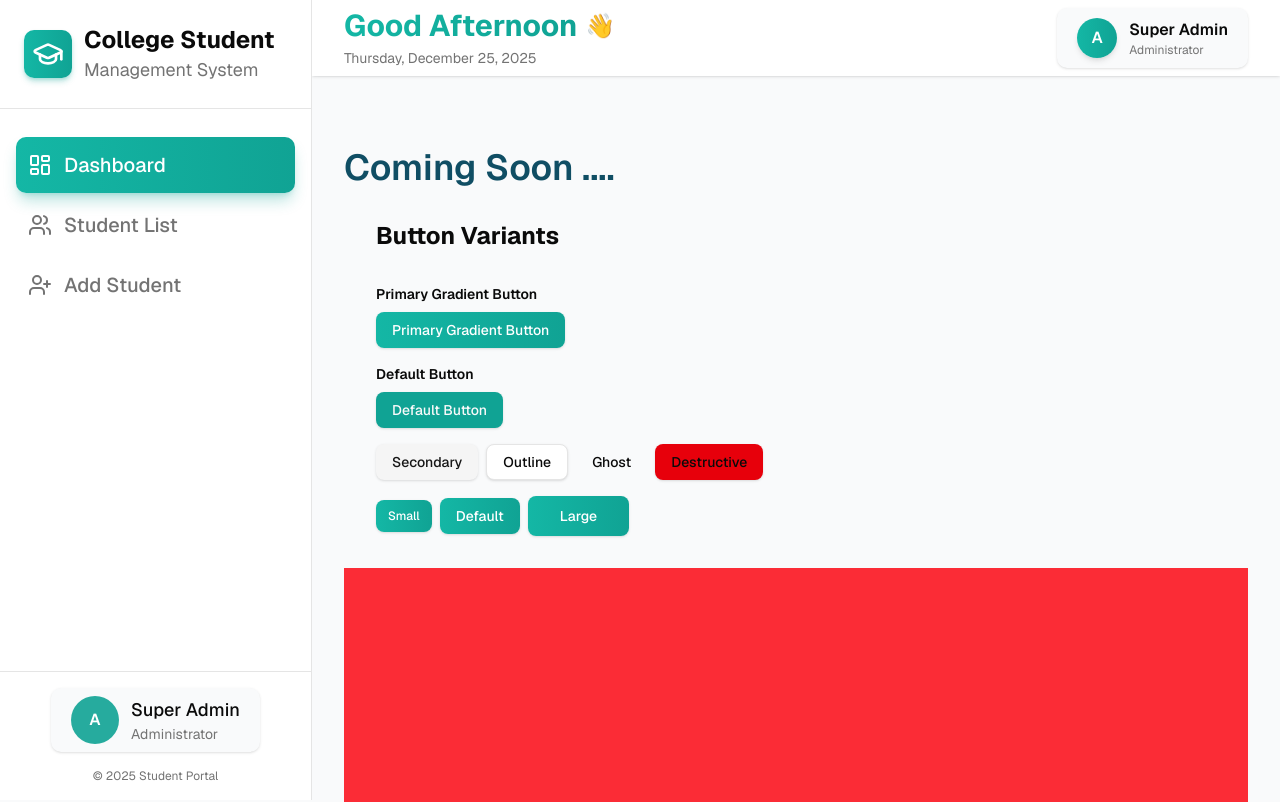
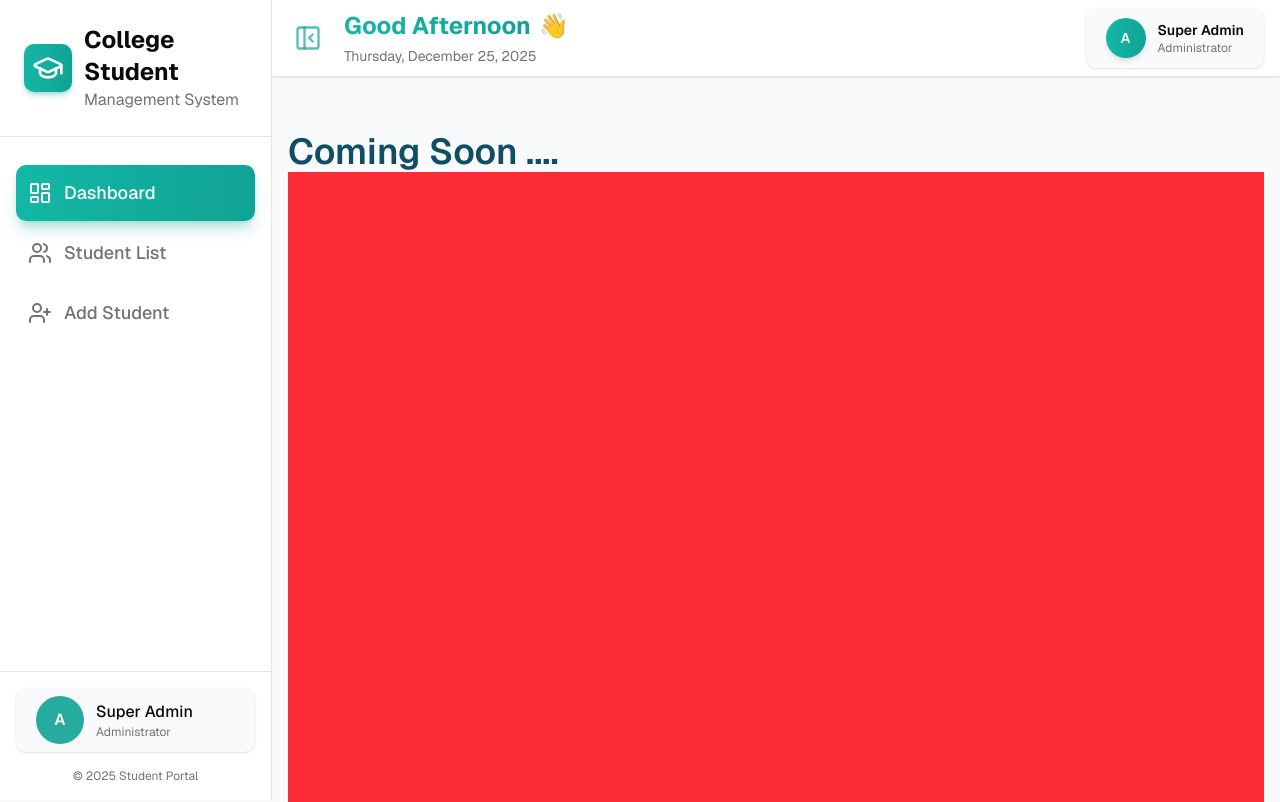
Before and after one commit to mdmitulhossen/Assignment-College-Student-Management-System, a Next.js app: page / in a window 1280 px wide. Shown: the top 802 px of the page. Built offline with nearby package versions, Linux system fonts and the light colour scheme.

Commit message:
feat: responsive side bar & updated collapse

```diff
--- a/src/app/(dashboard)/layout.tsx
+++ b/src/app/(dashboard)/layout.tsx
@@ -2,7 +2,8 @@
 
 import SideBar from "@/components/shared/SideBar";
 import TopBar from "@/components/shared/TopBar";
-
+import { cn } from "@/lib/utils";
+import { useSidebarStore } from "@/store/sidebar-store";
 
 interface DashboardLayoutProps {
     children: React.ReactNode;
@@ -12,14 +13,23 @@ interface DashboardLayoutProps {
 }
 
 const DashboardLayout = ({ children, title = "Dashboard", subtitle, action }: DashboardLayoutProps) => {
-    // const isExpanded = useSidebarStore((state) => state.isExpanded);
+    const { isExpanded } = useSidebarStore();
 
     return (
         <div className="min-h-screen bg-gray-50 dark:bg-gray-900">
             <SideBar />
-            <div className="ml-78">
+
+            <div className={cn(
+                "transition-all duration-300",
+                // Mobile: No margin (sidebar is overlay)
+                "ml-0",
+                // lg to 2xl: 68 width normal, 20 collapsed
+                isExpanded ? "lg:ml-68" : "lg:ml-20",
+                // 2xl+: 78 width normal, 20 collapsed
+                isExpanded ? "2xl:ml-78" : "2xl:ml-20"
+            )}>
                 <TopBar title={title} subtitle={subtitle} action={action} />
-                <main className="p-8">
+                <main className="2xl:p-8 p-4">
                     {children}
                 </main>
             </div>
--- a/src/app/(dashboard)/page.tsx
+++ b/src/app/(dashboard)/page.tsx
@@ -1,10 +1,9 @@
-import { ButtonExamples } from "@/components/examples/button-examples";
 
 const DashboardPage = () => {
     return (
         <div className="py-10">
             <p className="text-4xl font-semibold text-cyan-900">Coming Soon ....</p>
-            <ButtonExamples />
+            {/* <ButtonExamples /> */}
             <div className="h-screen bg-red-500"></div>
             <div className="h-screen bg-blue-500"></div>
         </div>
--- a/src/components/shared/SideBar.tsx
+++ b/src/components/shared/SideBar.tsx
@@ -2,12 +2,14 @@
 'use client';
 
 import { cn } from '@/lib/utils';
-import { GraduationCap, LayoutDashboard, UserPlus, Users } from 'lucide-react';
+import { useSidebarStore } from '@/store/sidebar-store';
+import { GraduationCap, LayoutDashboard, UserPlus, Users, X } from 'lucide-react';
 import Link from 'next/link';
 import { usePathname } from 'next/navigation';
 
 const SideBar = () => {
     const pathname = usePathname();
+    const { isExpanded, isMobileOpen, closeMobileSidebar } = useSidebarStore();
 
     const menuItems = [
         {
@@ -31,16 +33,48 @@ const SideBar = () => {
     ];
 
     return (
-        <aside className="fixed left-0 top-0 z-40 h-screen w-78 border-r bg-background">
+        <>
+            {/* Mobile Overlay */}
+            {isMobileOpen && (
+                <div
+                    className="fixed inset-0 z-40 bg-black/50 lg:hidden"
+                    onClick={closeMobileSidebar}
+                />
+            )}
+
+            {/* Sidebar */}
+            <aside className={cn(
+                "fixed left-0 top-0 z-50 h-screen border-r bg-background transition-all duration-300",
+                "w-68",
+                "lg:translate-x-0",
+                isMobileOpen ? "translate-x-0" : "-translate-x-full lg:translate-x-0",
+                isExpanded ? "lg:w-68" : "lg:w-20",
+                isExpanded ? "2xl:w-78" : "2xl:w-20"
+            )}>
                 <div className="flex h-full flex-col">
+                    {isMobileOpen && (
+                        <button
+                            onClick={closeMobileSidebar}
+                            className="absolute top-0 -right-4 z-50 flex h-7 w-7 items-center justify-center rounded-lg bg-primary/90 transition-colors lg:hidden"
+                            aria-label="Close sidebar"
+                        >
+                            <X className="h-5 w-5 text-white" />
+                        </button>
+                    )}
+
                     {/* Logo */}
-                <div className="flex items-center gap-3 border-b px-6 py-6">
-                    <div className="flex h-12 w-12 items-center justify-center rounded-lg bg-linear-to-r from-(--gradient-start) to-(--gradient-end) shadow-md shadow-primary/30">
+                    <div className={cn(
+                        "flex items-center border-b py-6",
+                        isExpanded ? "gap-3 px-6" : "gap-3 px-6 lg:justify-center lg:px-4"
+                    )}>
+                        <div className="flex h-12 w-12 shrink-0 items-center justify-center rounded-lg bg-linear-to-r from-(--gradient-start) to-(--gradient-end) shadow-md shadow-primary/30">
                             <GraduationCap className="h-8 w-8 text-white" />
                         </div>
-                    <div>
-                        <h1 className="text-2xl font-bold">College Student</h1>
-                        <p className="text-lg text-muted-foreground">Management System</p>
+                        <div className={cn(
+                            isExpanded ? "block" : "block lg:hidden"
+                        )}>
+                            <h1 className="text-xl xl:text-2xl font-bold">College Student</h1>
+                            <p className="text-base text-muted-foreground">Management System</p>
                         </div>
                     </div>
 
@@ -52,15 +86,27 @@ const SideBar = () => {
                                 <Link
                                     key={item.href}
                                     href={item.href}
+                                    onClick={closeMobileSidebar}
                                     className={cn(
-                                    'flex items-center gap-3 rounded-lg px-3 py-3.5 text-xl font-medium transition-colors',
+                                        'group relative flex items-center rounded-lg font-medium transition-colors',
+                                        isExpanded ? 'gap-3 px-3 py-3.5 text-lg' : 'gap-3 px-3 py-3.5 text-lg lg:justify-center',
                                         item.active
                                             ? 'bg-linear-to-r from-(--gradient-start) to-(--gradient-end) text-white shadow-lg shadow-primary/30'
                                             : 'text-muted-foreground hover:bg-accent hover:text-accent-foreground'
                                     )}
+                                    title={!isExpanded ? item.label : ''}
                                 >
-                                <Icon className="h-6 w-6" />
+                                    <Icon className="h-6 w-6 shrink-0" />
+                                    <span className={cn(
+                                        isExpanded ? "block" : "block lg:hidden"
+                                    )}>{item.label}</span>
+
+                                    {/* Tooltip for collapsed state - Desktop only */}
+                                    {!isExpanded && (
+                                        <div className="absolute left-full ml-2 hidden lg:group-hover:block whitespace-nowrap rounded-lg bg-primary/80 px-3 py-2 text-sm text-background shadow-lg z-50">
                                             {item.label}
+                                        </div>
+                                    )}
                                 </Link>
                             );
                         })}
@@ -68,19 +114,40 @@ const SideBar = () => {
 
                     {/* User Profile */}
                     <div className="border-t p-4 flex flex-col items-center">
-                    <div className="flex items-center gap-3 bg-gray-50 shadow rounded-lg px-5 py-2">
-                        <div className="flex h-12 w-12 items-center justify-center rounded-full bg-primary/90 text-white font-semibold">
+                        {isExpanded ? (
+                            <>
+                                <div className="flex items-center gap-3 bg-gray-50 shadow rounded-lg px-5 py-2 w-full">
+                                    <div className="flex h-12 w-12 shrink-0 items-center justify-center rounded-full bg-primary/90 text-white font-semibold">
                                         A
                                     </div>
-                        <div>
-                            <p className="text-lg font-medium">Super Admin</p>
-                            <p className=" text-muted-foreground text-sm">Administrator</p>
+                                    <div className="min-w-0">
+                                        <p className="text-base font-medium truncate">Super Admin</p>
+                                        <p className="text-muted-foreground text-xs truncate">Administrator</p>
                                     </div>
                                 </div>
-                    <p className="mt-4 text-xs text-muted-foreground">© 2025 Student Portal</p>
+                                <p className="mt-4 text-xs text-muted-foreground">© {new Date().getFullYear()} Student Portal</p>
+                            </>
+                        ) : (
+                            <>
+                                <div className="lg:flex hidden h-12 w-12 items-center justify-center rounded-full bg-primary/90 text-white font-semibold">
+                                    A
+                                </div>
+                                <div className="lg:hidden flex items-center gap-3 bg-gray-50 shadow rounded-lg px-5 py-2 w-full">
+                                    <div className="flex h-12 w-12 shrink-0 items-center justify-center rounded-full bg-primary/90 text-white font-semibold">
+                                        A
+                                    </div>
+                                    <div className="min-w-0">
+                                        <p className="text-base font-medium truncate">Super Admin</p>
+                                        <p className="text-muted-foreground text-xs truncate">Administrator</p>
+                                    </div>
+                                </div>
+                                <p className="mt-4 text-xs text-muted-foreground lg:hidden">© {new Date().getFullYear()} Student Portal</p>
+                            </>
+                        )}
                     </div>
                 </div>
             </aside>
+        </>
     );
 }
 
--- a/src/components/shared/TopBar.tsx
+++ b/src/components/shared/TopBar.tsx
@@ -1,7 +1,9 @@
 
 'use client';
 
+import { useSidebarStore } from "@/store/sidebar-store";
 import { getCurrentDate, getGreeting } from "@/utils/greeting.helper";
+import { Menu, PanelLeftClose, X } from "lucide-react";
 
 interface TopBarProps {
     title: string;
@@ -10,29 +12,60 @@ interface TopBarProps {
 }
 
 const TopBar = ({ subtitle }: TopBarProps) => {
+    const { isExpanded, isMobileOpen, toggleSidebar, toggleMobileSidebar } = useSidebarStore();
+
+    const handleToggle = () => {
+        if (window.innerWidth < 1024) {
+            toggleMobileSidebar();
+        } else {
+            toggleSidebar();
+        }
+    };
 
     return (
-        <div className="sticky top-0 z-30 flex items-center justify-between bg-background/95 backdrop-blur-md px-8 py-2 shadow-sm">
+        <div className="sticky top-0 z-30 flex items-center justify-between bg-background/95 backdrop-blur-md px-4 2xl:px-8 py-2 shadow-sm">
+            {/* Toggle Button */}
+            <button
+                onClick={handleToggle}
+                className="flex h-10 w-10 items-center group justify-center rounded-lg transition-colors mr-2 sm:mr-4 cursor-pointer hover:bg-accent"
+                aria-label="Toggle sidebar"
+            >
+                {/* Mobile: Menu/Close icon */}
+                <span className="lg:hidden">
+                    {isMobileOpen ? <X className="h-6 w-6 text-primary/70 group-hover:text-primary" /> : <Menu className="h-6 w-6 text-primary/70 group-hover:text-primary" />}
+                </span>
+
+                {/* Desktop: Collapse icon */}
+                <span className="hidden lg:block">
+                    {isExpanded ? <PanelLeftClose className="h-7 w-7 text-primary/70 group-hover:text-primary" /> : <PanelLeftClose className="h-7 w-7 text-primary/70 group-hover:text-primary rotate-180" />}
+                </span>
+            </button>
+
             <div className="flex-1">
                 <div className="flex items-center gap-2">
-                    <h1 className="text-3xl font-bold bg-linear-to-r from-(--gradient-start) to-(--gradient-end) bg-clip-text text-transparent">
+                    <h1 className="text-xl sm:text-2xl 2xl:text-3xl font-bold bg-linear-to-r from-(--gradient-start) to-(--gradient-end) bg-clip-text text-transparent">
                         {getGreeting()}
                     </h1>
-                    <span className="text-2xl">👋</span>
+                    <span className="text-lg sm:text-xl xl:text-2xl">👋</span>
                 </div>
-                <p className="mt-1 text-sm text-muted-foreground">{getCurrentDate()}</p>
-                {subtitle && <p className="mt-2 text-base font-medium text-foreground">{subtitle}</p>}
+                <p className="mt-1 text-xs sm:text-sm text-muted-foreground">{getCurrentDate()}</p>
+                {subtitle && <p className="mt-2 text-sm lg:text-base font-medium text-foreground">{subtitle}</p>}
             </div>
 
             <div className="flex items-center gap-4">
-                <div className="flex items-center gap-3 rounded-lg px-5 py-2.5 bg-gray-50 shadow">
-                    <div className="flex h-10 w-10 items-center justify-center rounded-full bg-linear-to-r from-(--gradient-start) to-(--gradient-end) text-white font-semibold shadow-md">
+                {/* Desktop View */}
+                <div className="hidden sm:flex items-center gap-3 rounded-lg px-3 sm:px-5 py-2.5 bg-gray-50 shadow">
+                    <div className="flex h-8 w-8 sm:h-10 sm:w-10 items-center justify-center rounded-full bg-linear-to-r from-(--gradient-start) to-(--gradient-end) text-white font-semibold shadow-md text-sm">
                         A
                     </div>
-                    <div>
-                        <p className="font-semibold">Super Admin</p>
+                    <div className="hidden md:block">
+                        <p className="font-semibold text-sm">Super Admin</p>
                         <p className="text-xs text-muted-foreground">Administrator</p>
                     </div>
+                </div>
+                {/* Mobile View - Just Avatar */}
+                <div className="flex sm:hidden h-8 w-8 items-center justify-center rounded-full bg-linear-to-r from-(--gradient-start) to-(--gradient-end) text-white font-semibold shadow-md text-sm">
+                    A
                 </div>
             </div>
         </div>
```
Lines whose indentation alone changed are shown as unchanged.
